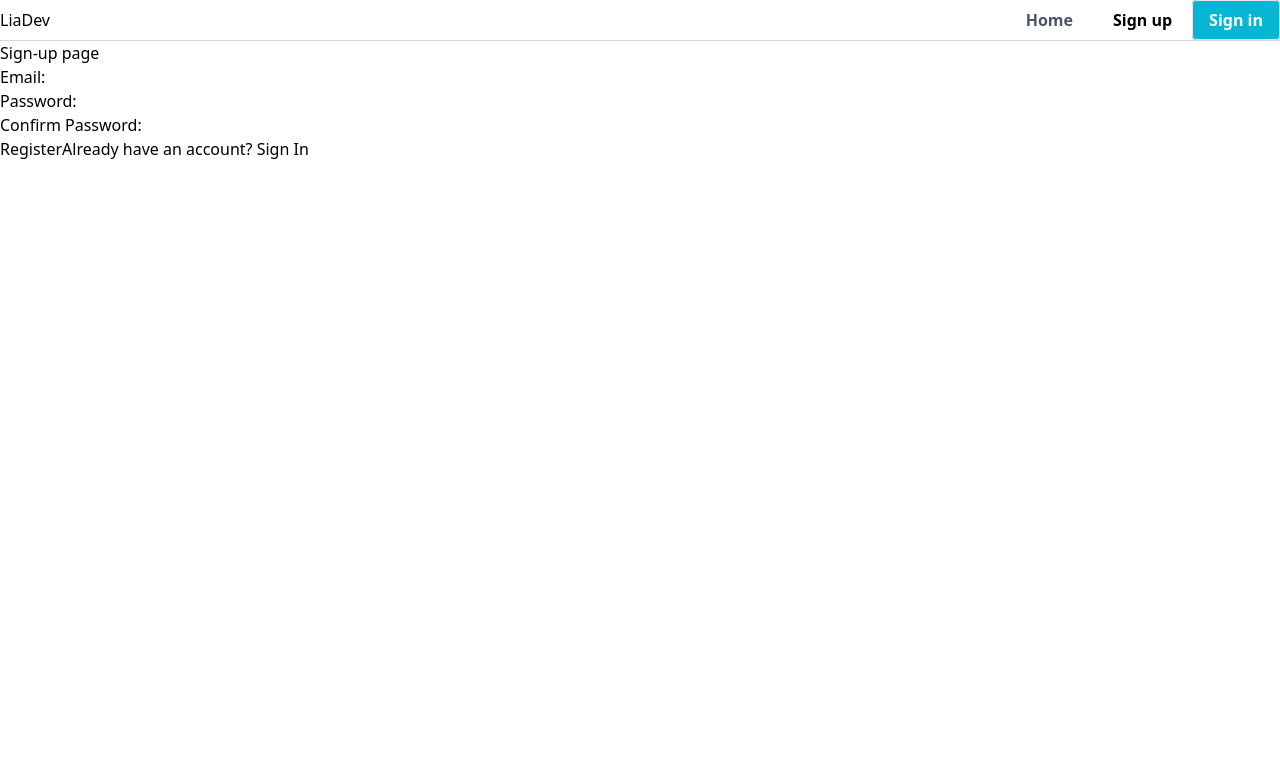
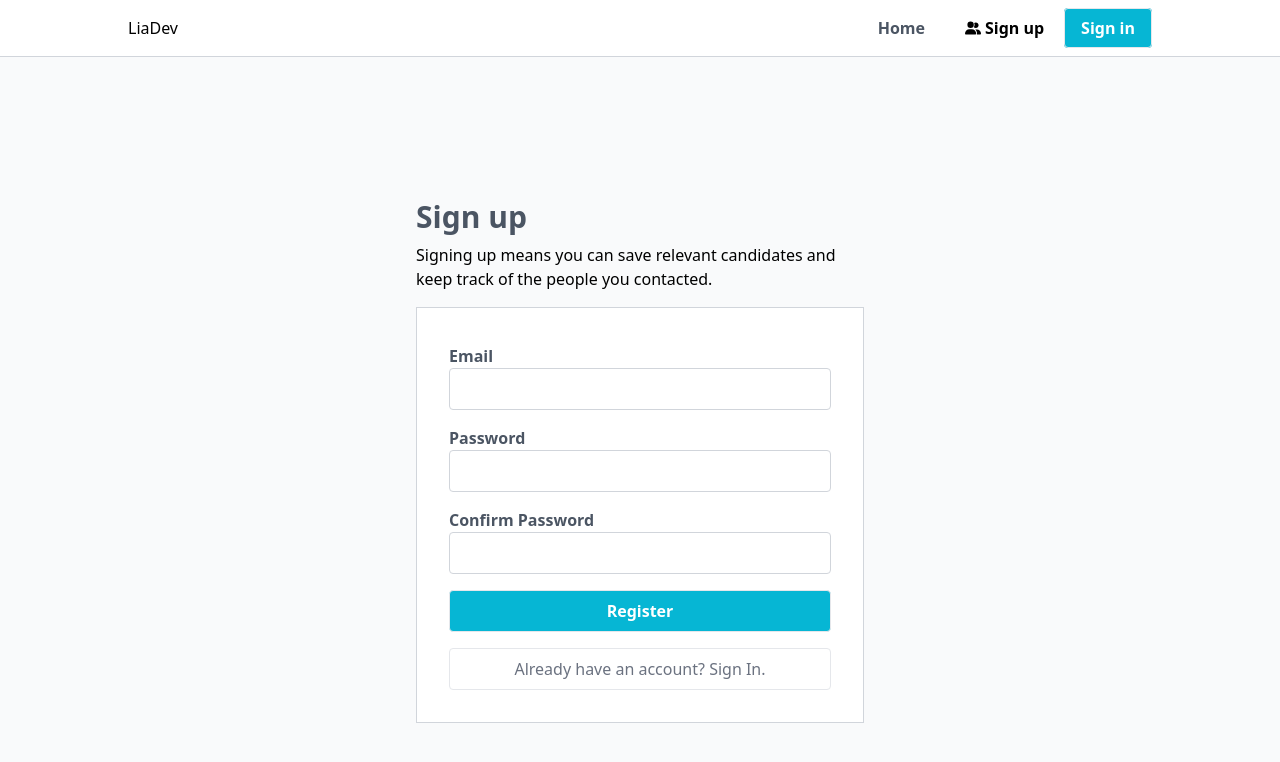
Before and after one commit to AndersJCodes/jobchaser-4, a React (Vite) app: page /signup in a window 1280 px wide. Shown: the top 762 px of the page. Built offline with nearby package versions, Linux system fonts and the light colour scheme; no server answers.

Commit message:
tailwind formulär stylade

```diff
--- a/package.json
+++ b/package.json
@@ -14,6 +14,7 @@
     "react": "^18.2.0",
     "react-dom": "^18.2.0",
     "react-hook-form": "^7.51.1",
+    "react-icons": "^5.0.1",
     "react-router-dom": "^6.22.3"
   },
   "devDependencies": {
--- a/src/components/MainNav.jsx
+++ b/src/components/MainNav.jsx
@@ -1,11 +1,12 @@
 import { NavLink, Link } from "react-router-dom";
+import { FaUserGroup } from "react-icons/fa6";
 
 function MainNav({ isAuthenticated, handleSignOut }) {
   return (
-    <header className="border-b border-gray-300 py-2">
-      <div className="flex items-center justify-between max-w-7xl mx-auto">
+    <header className="border-b border-gray-300 p-4">
+      <div className="flex items-center justify-between max-w-5xl mx-auto min-w-96">
         <span>LiaDev</span>
-        <nav className="flex items-center w-auto">
+        <nav className="flex items-center justify-between w-auto">
           <ul className="text-base text-gray-600 flex">
             <li>
               <NavLink
@@ -26,27 +27,34 @@ function MainNav({ isAuthenticated, handleSignOut }) {
               </li>
             )}
           </ul>
+          <div>
             {isAuthenticated ? (
-            <button onClick={handleSignOut}>Sign out</button>
+              <button
+                className="bg-cyan-500 hover:bg-cyan-600 text-white font-bold py-2 px-4 border rounded"
+                onClick={handleSignOut}
+              >
+                Sign out
+              </button>
             ) : (
-            <>
-              <Link
-                className="px-5 font-semibold hover:text-cyan-500"
-                to="/SignUp"
-              >
+              <div className="flex">
+                <button className="flex items-center gap-1 px-5 hover:text-cyan-500">
+                  <FaUserGroup />
+                  <Link className=" font-semibold" to="/SignUp">
                     Sign up
                   </Link>
+                </button>
 
                 <button>
                   <Link
-                  className="bg-cyan-500 hover:bg-cyan-700 text-white font-bold py-2 px-4 border rounded"
+                    className="bg-cyan-500 hover:bg-cyan-600 text-white font-bold py-2 px-4 border rounded"
                     to="/SignIn"
                   >
                     Sign in
                   </Link>
                 </button>
-            </>
+              </div>
             )}
+          </div>
         </nav>
       </div>
     </header>
--- a/src/components/SignInForm.jsx
+++ b/src/components/SignInForm.jsx
@@ -21,7 +21,7 @@ function SignInForm() {
         // Signed in
         const user = userCredential.user;
         console.log("User signed in: ", user);
-        navigate("/dashboard");
+        navigate("/SavedProfiles");
       })
       .catch((error) => {
         const errorCode = error.code;
@@ -30,11 +30,23 @@ function SignInForm() {
   };
 
   return (
-    <>
-      <form onSubmit={handleSubmit(formSubmit)}>
+    <section>
+      <div className="max-w-md w-full mx-auto">
+        <h1 className="text-3xl font-bold text-gray-600 mt-2">Sign in</h1>
+        <p className="mt-2">Welcome back.</p>
+      </div>
+
+      <div className="max-w-md w-full mx-auto mt-4 bg-white p-8 border border-gray-300">
+        <form className="space-6" onSubmit={handleSubmit(formSubmit)}>
           <div>
-          <label htmlFor="email">Email:</label>
+            <label
+              className="font-semibold text-gray-600 block mt-1"
+              htmlFor="email"
+            >
+              Email
+            </label>
             <input
+              className="w-full p-2 border border-gray-300 rounded"
               id="email"
               type="email"
               {...register("email", {
@@ -44,13 +56,20 @@ function SignInForm() {
                   message: "Invalid email address",
                 },
               })}
+              placeholder="your.email@example.com"
             />
             {errors.email && <span>{errors.email.message}</span>}
           </div>
 
           <div>
-          <label htmlFor="password">Password:</label>
+            <label
+              className="font-semibold text-gray-600 block mt-4"
+              htmlFor="password"
+            >
+              Password
+            </label>
             <input
+              className="w-full p-2 border border-gray-300 rounded"
               id="password"
               type="password"
               {...register("password", {
@@ -60,15 +79,29 @@ function SignInForm() {
                   message: "Password must be at least 8 characters",
                 },
               })}
+              placeholder="8 characters or more"
             />
             {errors.password && <span>{errors.password.message}</span>}
           </div>
 
-        <button type="submit">Log in</button>
+          <button
+            className="w-full bg-cyan-500 hover:bg-cyan-600 text-white font-bold py-2 px-4 border rounded mt-4"
+            type="submit"
+          >
+            Log in
+          </button>
+          <button
+            className="w-full bg-white hover:bg-gray-100 text-gray-500 font-medium py-2 px-4 border rounded mt-4"
+            type=""
+          >
+            Forgott password?
+          </button>
         </form>
-
-      <Link to="/signup">Don't have an account? Sign Up</Link>
-    </>
+        <div className="w-full text-center mt-2">
+          <Link to="/signup">{`Don't have an account? Sign Up`}</Link>
+        </div>
+      </div>
+    </section>
   );
 }
 
--- a/src/components/SignUpForm.jsx
+++ b/src/components/SignUpForm.jsx
@@ -1,4 +1,134 @@
 import { useForm } from "react-hook-form";
+import { Link, useNavigate } from "react-router-dom";
+import { createUserWithEmailAndPassword } from "firebase/auth";
+import { auth } from "../firebase-config";
+
+function SignUpForm() {
+  const navigate = useNavigate();
+
+  const {
+    register,
+    handleSubmit,
+    watch,
+    formState: { errors },
+  } = useForm();
+
+  const formSubmit = (data) => {
+    console.log("Form Submitted: ", data);
+    createUserWithEmailAndPassword(auth, data.email, data.password)
+      .then(() => {
+        // Redirect to a new page after successful form submission
+        navigate("/signin");
+      })
+      .catch((error) => {
+        console.error("Error creating user:", error);
+      });
+  };
+
+  return (
+    <section>
+      <div className="max-w-md w-full mx-auto">
+        <h1 className="text-3xl font-bold text-gray-600 mt-2">Sign up</h1>
+        <p className="mt-2">
+          Signing up means you can save relevant candidates and keep track of
+          the people you contacted.
+        </p>
+      </div>
+
+      <form
+        onSubmit={handleSubmit(formSubmit)}
+        className="max-w-md w-full mx-auto mt-4"
+      >
+        <div className="bg-white p-8 border border-gray-300">
+          <div className="space-6">
+            <div>
+              <label
+                htmlFor="email"
+                className="font-semibold text-gray-600 block mt-1"
+              >
+                Email
+              </label>
+              <input
+                id="email"
+                type="email"
+                {...register("email", {
+                  required: "Email is required",
+                  pattern: {
+                    value: /^[A-Z0-9._%+-]+@[A-Z0-9.-]+\.[A-Z]{2,4}$/i,
+                    message: "Invalid email address",
+                  },
+                })}
+                className="w-full p-2 border border-gray-300 rounded"
+              />
+              {errors.email && <span>{errors.email.message}</span>}
+            </div>
+
+            <div>
+              <label
+                htmlFor="password"
+                className="font-semibold text-gray-600 block mt-4"
+              >
+                Password
+              </label>
+              <input
+                id="password"
+                type="password"
+                {...register("password", {
+                  required: "Password is required",
+                  minLength: {
+                    value: 8,
+                    message: "Password must be at least 8 characters",
+                  },
+                })}
+                className="w-full p-2 border border-gray-300 rounded"
+              />
+              {errors.password && <span>{errors.password.message}</span>}
+            </div>
+
+            <div>
+              <label
+                htmlFor="confirmPassword"
+                className="font-semibold text-gray-600 block mt-4"
+              >
+                Confirm Password
+              </label>
+              <input
+                id="confirmPassword"
+                type="password"
+                {...register("confirmPassword", {
+                  required: "Please confirm your password",
+                  validate: (value) =>
+                    value === watch("password") || "Passwords do not match",
+                })}
+                className="w-full p-2 border border-gray-300 rounded"
+              />
+              {errors.confirmPassword && (
+                <span>{errors.confirmPassword.message}</span>
+              )}
+            </div>
+
+            <button
+              type="submit"
+              className="w-full bg-cyan-500 hover:bg-cyan-600 text-white font-bold py-2 px-4 border rounded mt-4"
+            >
+              Register
+            </button>
+            <Link
+              to="/signin"
+              className="w-full bg-white hover:bg-gray-100 text-gray-500 font-medium py-2 px-4 border rounded mt-4 block text-center"
+            >
+              Already have an account? Sign In.
+            </Link>
+          </div>
+        </div>
+      </form>
+    </section>
+  );
+}
+
+export default SignUpForm;
+
+/* import { useForm } from "react-hook-form";
 import { Link, useNavigate } from "react-router-dom";
 import { createUserWithEmailAndPassword } from "firebase/auth";
 import { auth } from "../firebase-config";
@@ -81,4 +211,4 @@ function SignUpForm() {
   );
 }
 
-export default SignUpForm;
+export default SignUpForm; */
--- a/src/pages/SignIn.jsx
+++ b/src/pages/SignIn.jsx
@@ -2,10 +2,9 @@ import SignInForm from "./../components/SignInForm";
 
 function SignIn() {
   return (
-    <div>
-      <h1>SignInPage</h1>
+    <main className="min-h-screen bg-gray-50 flex flex-col justify-center">
       <SignInForm />
-    </div>
+    </main>
   );
 }
 
--- a/src/pages/SignUp.jsx
+++ b/src/pages/SignUp.jsx
@@ -2,10 +2,9 @@ import SignUpForm from "./../components/SignUpForm";
 
 function SignUp() {
   return (
-    <div>
-      <h1>Sign-up page</h1>
+    <main className="min-h-screen bg-gray-50 flex flex-col justify-center">
       <SignUpForm />
-    </div>
+    </main>
   );
 }
 
```
Also changed, not shown: src/components/inactive/PageNav.jsx (renamed from src/components/PageNav.jsx), 1 other file (tests, documents, lock files or other folders). Lines whose indentation alone changed are shown as unchanged.
